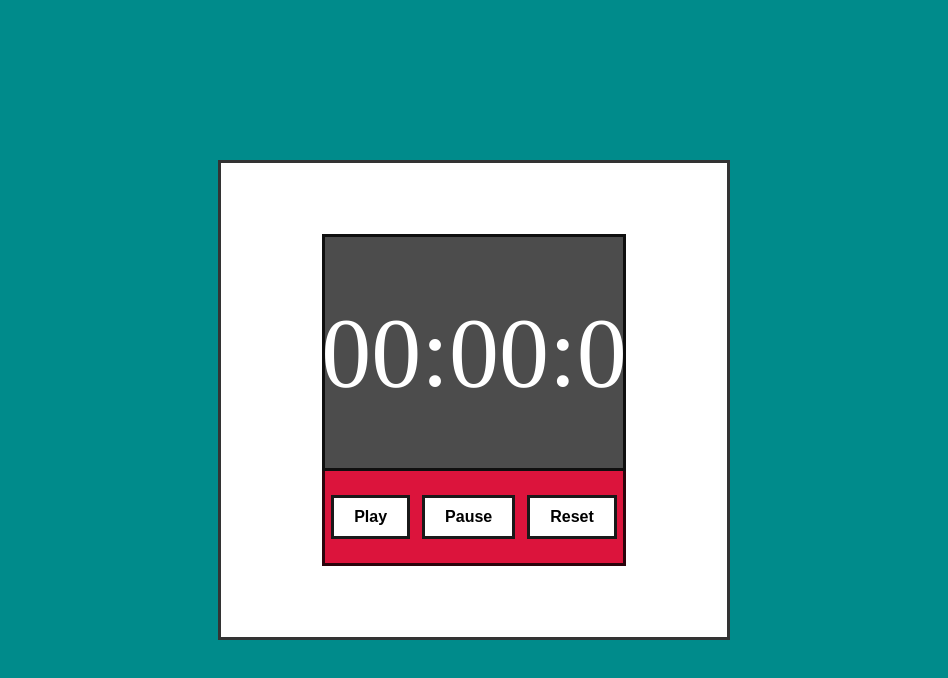
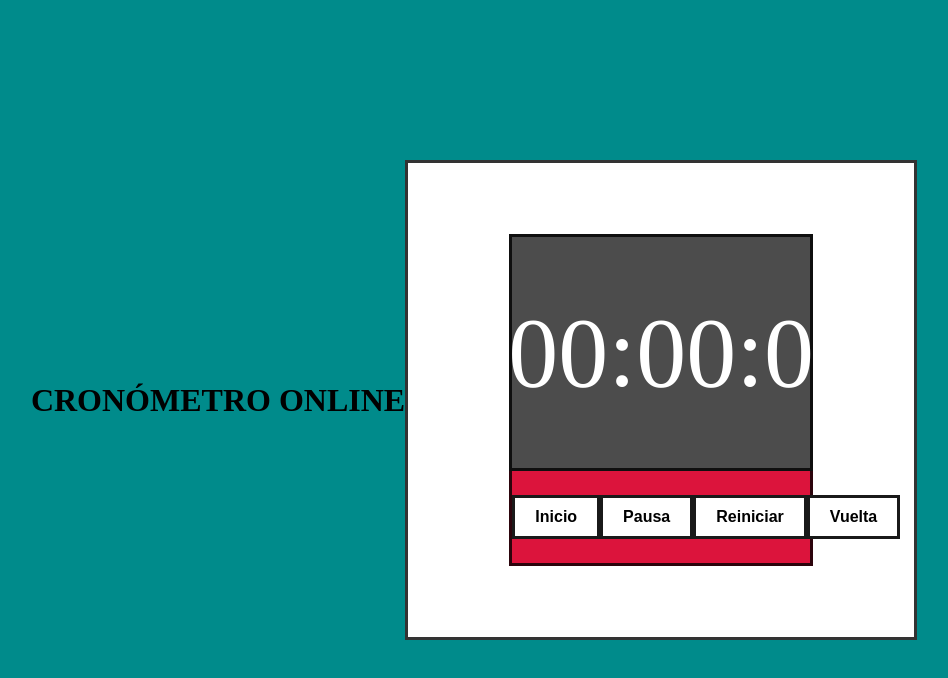
Before and after one commit to Vivi2460/CronometroVB, a plain HTML site: page Index.html in a window 1280 px wide. Shown: the whole page, without its empty margins (166-1114 px from the left). Drawn offline with Linux system fonts and the light colour scheme.

Commit message:
Actualización 1.html
Se añade título y boton "Vuelta"

```diff
--- a/Index.html
+++ b/Index.html
@@ -11,14 +11,16 @@
 </head>
     <body>
         <div class="container">
+            <h1>CRONÓMETRO ONLINE</h1>
         <div class="cronometro">
         <div class="tablero">
             <p id="tablero">00:00:0</p>
         </div>
         <div class="botones">
-            <button id="boton_play">Play</button>
-            <button id="boton_pause">Pause</button>
-            <button id="boton_reset">Reset</button>
+            <button id="boton_play">Inicio</button>
+            <button id="boton_pause">Pausa</button>
+            <button id="boton_reset">Reiniciar</button>
+            <button id="boton_reset">Vuelta</button>
         </div>
         </div>
         </div>
```
